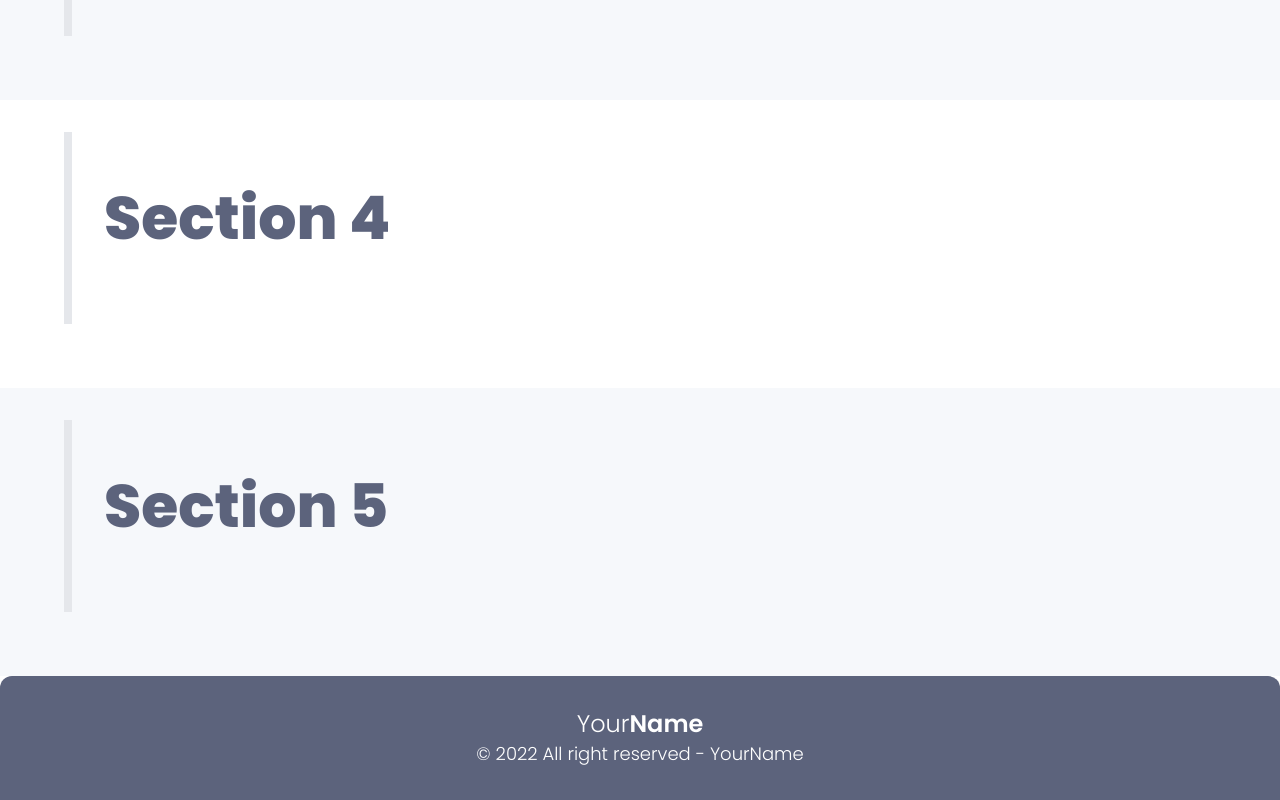
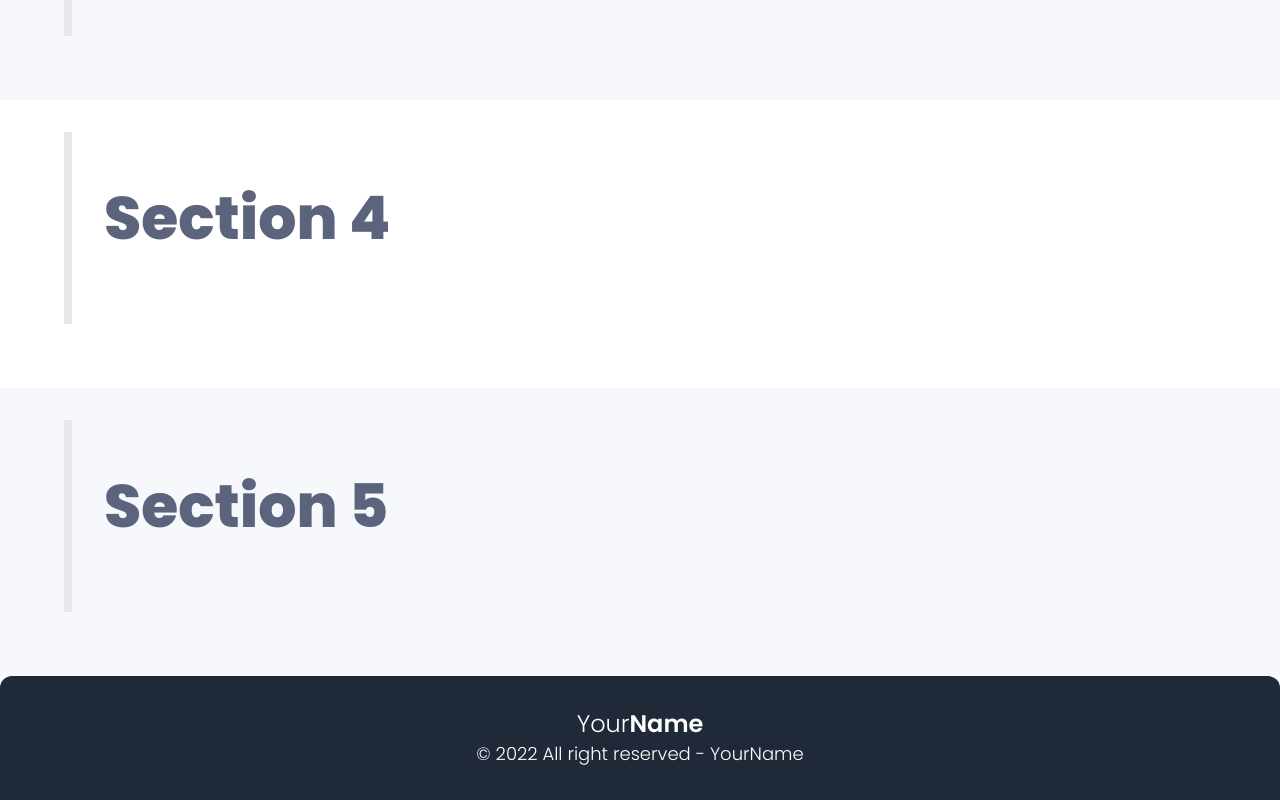
Before and after one commit to fjerbi/nextjs-portfolio-starter-template, a Next.js app: page / in a window 1280 px wide. Shown: the part 870-1670 px from the top of the page. Built offline with nearby package versions, Linux system fonts and the light colour scheme.

Commit message:
Tweaks in the footer

```diff
--- a/src/components/Footer.js
+++ b/src/components/Footer.js
@@ -7,7 +7,7 @@ function Footer() {
       className="flex flex-col "
       id="Section5"
     >
-      <div className="flex flex-col items-center rounded-t-xl justify-between w-full  py-8  shadow-lg bg-custom-dark  sm:px-10 sm:py-8  lg:space-y-0">
+      <div className="flex flex-col items-center rounded-t-xl justify-between w-full  py-8  shadow-lg bg-gray-800 sm:px-10 sm:py-8  lg:space-y-0">
         <Link
           to="heroSection"
           smooth={true}
```
